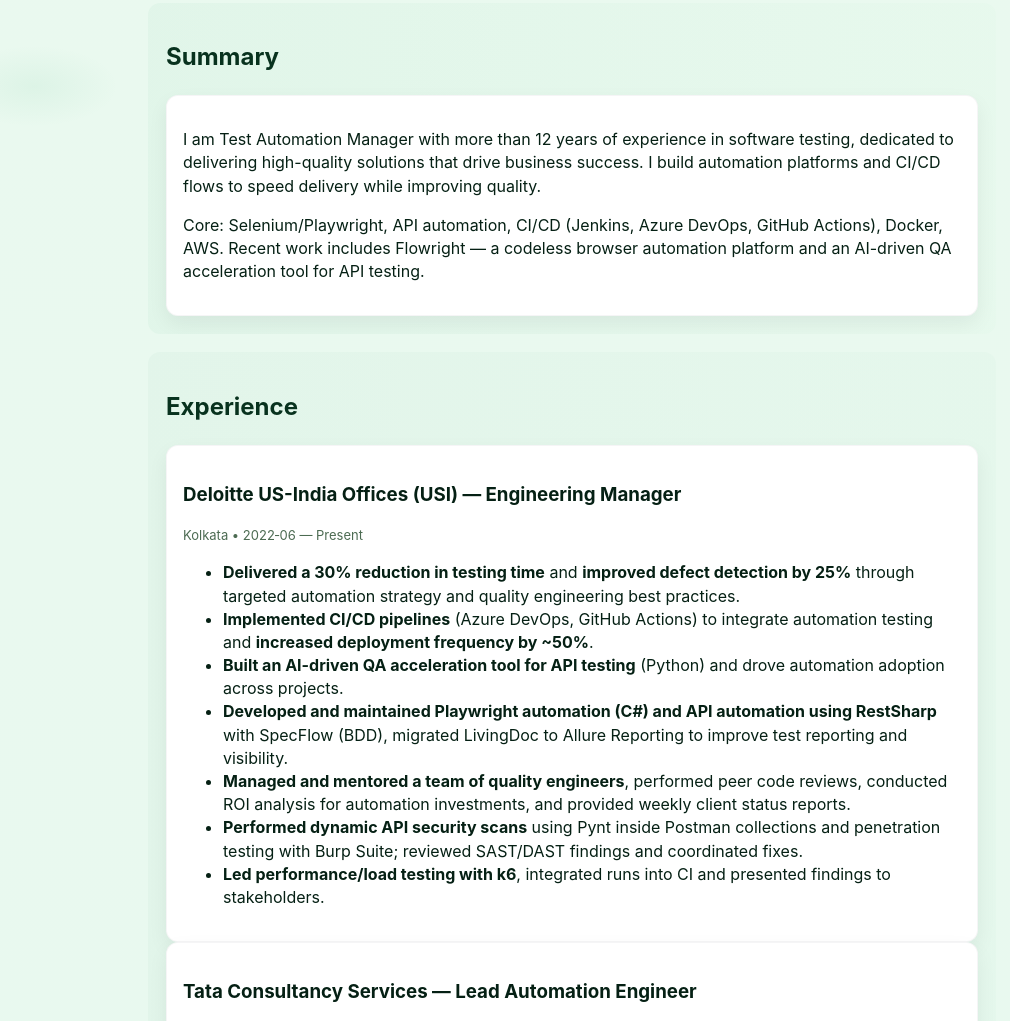
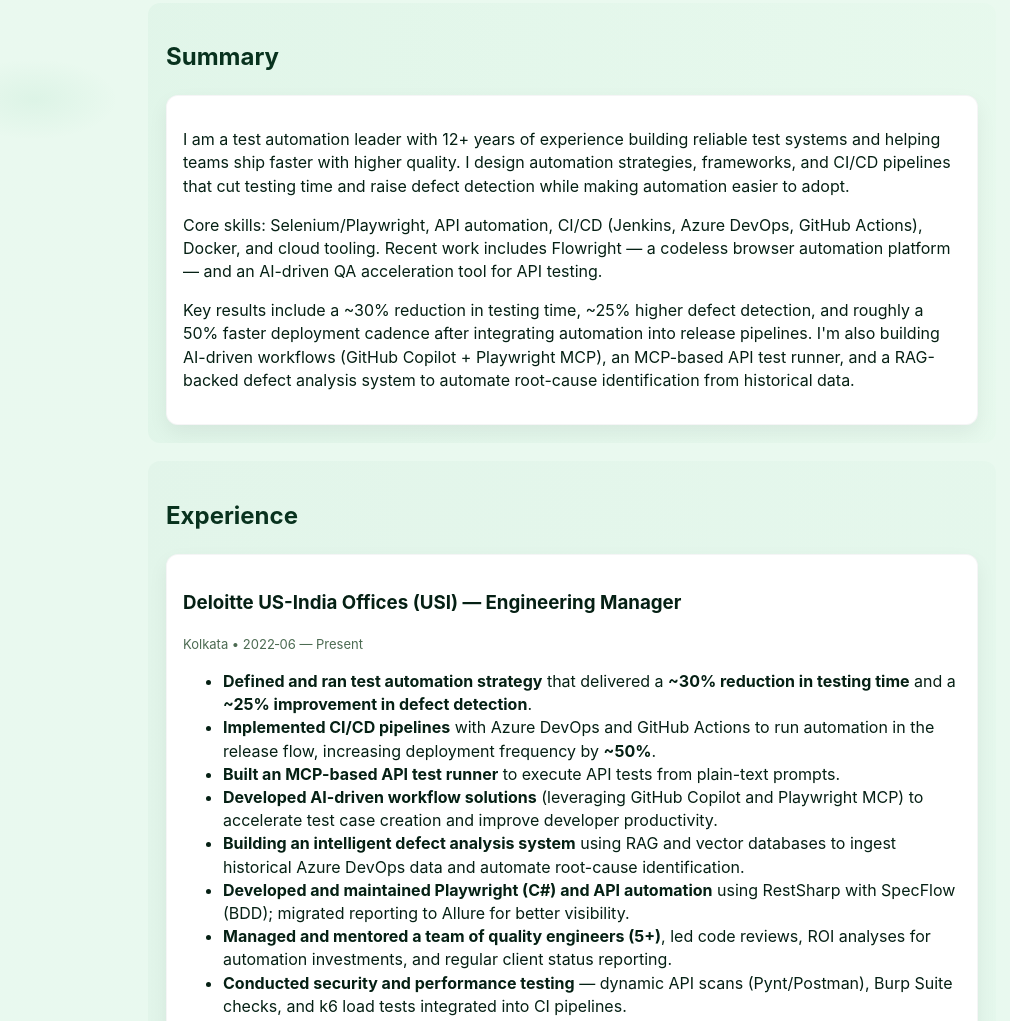
Before and after one commit to avishekjana-89/avishekjana-89.github.io, a plain HTML site: page index.html in a window 1280 px wide. Shown: the part 357-1378 px from the top of the page, without its empty margins (68-1078 px from the left). Drawn offline with Linux system fonts and the light colour scheme.

Commit message:
Update experience

```diff
--- a/index.html
+++ b/index.html
@@ -35,8 +35,9 @@
         <section id="summary">
           <h2>Summary</h2>
           <div class="card">
-            <p>I am Test Automation Manager with more than 12 years of experience in software testing, dedicated to delivering high-quality solutions that drive business success. I build automation platforms and CI/CD flows to speed delivery while improving quality.</p>
-            <p>Core: Selenium/Playwright, API automation, CI/CD (Jenkins, Azure DevOps, GitHub Actions), Docker, AWS. Recent work includes Flowright — a codeless browser automation platform and an AI-driven QA acceleration tool for API testing.</p>
+            <p>I am a test automation leader with 12+ years of experience building reliable test systems and helping teams ship faster with higher quality. I design automation strategies, frameworks, and CI/CD pipelines that cut testing time and raise defect detection while making automation easier to adopt.</p>
+            <p>Core skills: Selenium/Playwright, API automation, CI/CD (Jenkins, Azure DevOps, GitHub Actions), Docker, and cloud tooling. Recent work includes Flowright — a codeless browser automation platform — and an AI-driven QA acceleration tool for API testing.</p>
+            <p>Key results include a ~30% reduction in testing time, ~25% higher defect detection, and roughly a 50% faster deployment cadence after integrating automation into release pipelines. I'm also building AI-driven workflows (GitHub Copilot + Playwright MCP), an MCP-based API test runner, and a RAG-backed defect analysis system to automate root-cause identification from historical data.</p>
           </div>
         </section>
       </div>
@@ -51,13 +52,14 @@
             <h3>Deloitte US-India Offices (USI) — Engineering Manager</h3>
             <p class="meta">Kolkata • 2022‑06 — Present</p>
             <ul>
-              <li><strong>Delivered a 30% reduction in testing time</strong> and <strong>improved defect detection by 25%</strong> through targeted automation strategy and quality engineering best practices.</li>
-              <li><strong>Implemented CI/CD pipelines</strong> (Azure DevOps, GitHub Actions) to integrate automation testing and <strong>increased deployment frequency by ~50%</strong>.</li>
-              <li><strong>Built an AI-driven QA acceleration tool for API testing</strong> (Python) and drove automation adoption across projects.</li>
-              <li><strong>Developed and maintained Playwright automation (C#) and API automation using RestSharp</strong> with SpecFlow (BDD), migrated LivingDoc to Allure Reporting to improve test reporting and visibility.</li>
-              <li><strong>Managed and mentored a team of quality engineers</strong>, performed peer code reviews, conducted ROI analysis for automation investments, and provided weekly client status reports.</li>
-              <li><strong>Performed dynamic API security scans</strong> using Pynt inside Postman collections and penetration testing with Burp Suite; reviewed SAST/DAST findings and coordinated fixes.</li>
-              <li><strong>Led performance/load testing with k6</strong>, integrated runs into CI and presented findings to stakeholders.</li>
+              <li><strong>Defined and ran test automation strategy</strong> that delivered a <strong>~30% reduction in testing time</strong> and a <strong>~25% improvement in defect detection</strong>.</li>
+              <li><strong>Implemented CI/CD pipelines</strong> with Azure DevOps and GitHub Actions to run automation in the release flow, increasing deployment frequency by <strong>~50%</strong>.</li>
+              <li><strong>Built an MCP-based API test runner</strong> to execute API tests from plain-text prompts.</li>
+              <li><strong>Developed AI-driven workflow solutions</strong> (leveraging GitHub Copilot and Playwright MCP) to accelerate test case creation and improve developer productivity.</li>
+              <li><strong>Building an intelligent defect analysis system</strong> using RAG and vector databases to ingest historical Azure DevOps data and automate root-cause identification.</li>
+              <li><strong>Developed and maintained Playwright (C#) and API automation</strong> using RestSharp with SpecFlow (BDD); migrated reporting to Allure for better visibility.</li>
+              <li><strong>Managed and mentored a team of quality engineers (5+)</strong>, led code reviews, ROI analyses for automation investments, and regular client status reporting.</li>
+              <li><strong>Conducted security and performance testing</strong> — dynamic API scans (Pynt/Postman), Burp Suite checks, and k6 load tests integrated into CI pipelines.</li>
             </ul>
           </div>
 
```
